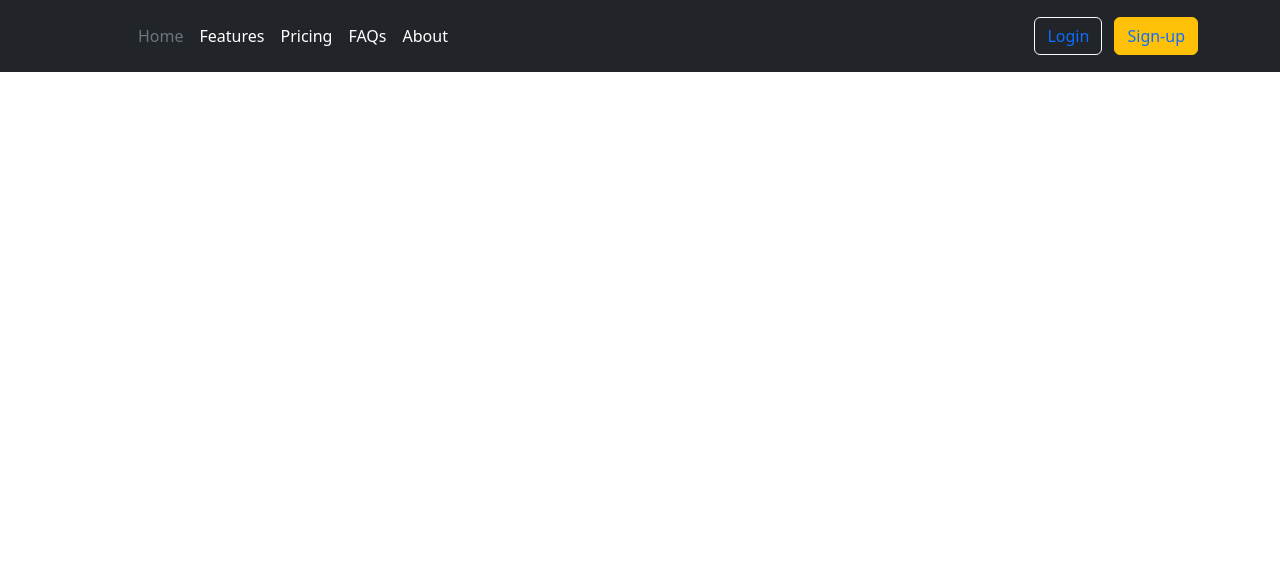
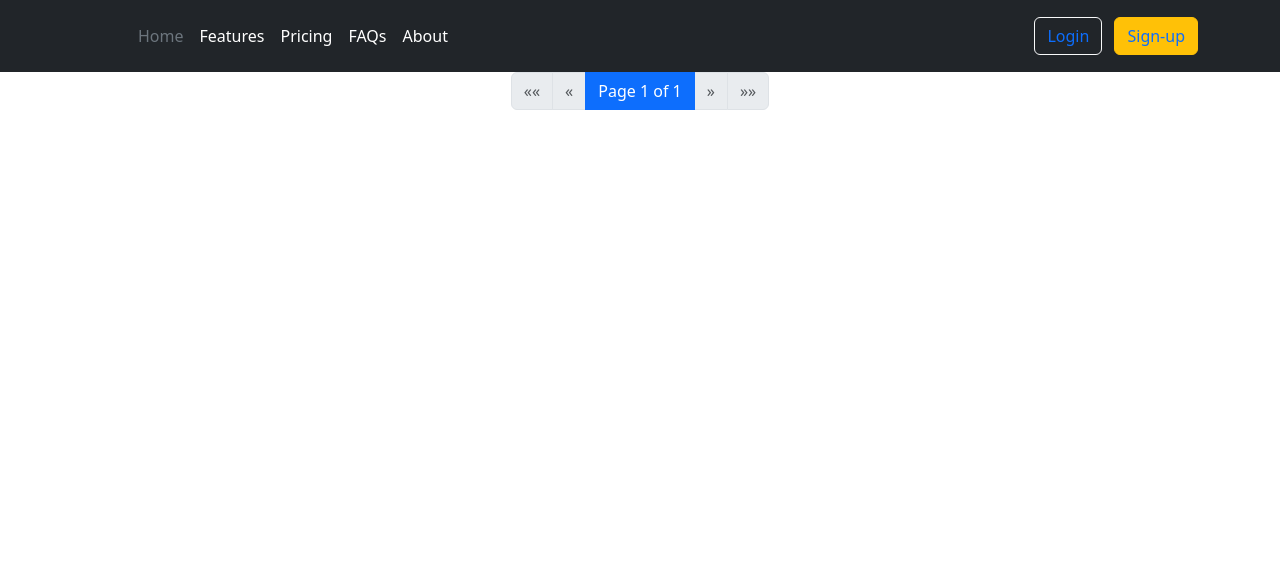
Before and after one commit to Sajjadhosseinrezaei/SportClub, a Django app: page /players/players_list in a window 1280 px wide. Shown: the top 567 px of the page. Run offline with Django 5.2, Linux system fonts and the light colour scheme; data that the repository does not hold is empty; parts of the project's set-up code (start-up, migrations or seed data) failed here and were passed over.

Commit message:
add requirements.txt and show playres list in template

```diff
--- a/players/templates/players/players_list.html
+++ b/players/templates/players/players_list.html
@@ -1,6 +1,72 @@
 {% extends "index.html" %}
 {% block content %}
-    {% for player in players %}
-        <p>{{ player}}</p>
-    {% endfor %}
+    <div class="row row-cols-1 row-cols-md-3 g-2">
+        {% for player in players %}
+            <div class="col">
+                <div class="card h-100 w-50">
+                    <img src="{{ player.img.url }}" class="card-img-top" alt="...">
+                    <div class="card-body">
+                        <h5 class="card-title">{{ player.name }}</h5>
+                        <p class="card-text">{{ player.age }}</p>
+                        <p class="card-text">{{ player.position }}</p>
+                    </div>
+                    <div class="card-footer">
+                        <small class="text-body-secondary">{{ player.created }}</small>
+                    </div>
+                </div>
+            </div>
+        {% endfor %}
+    </div>
+    <nav aria-label="Page navigation">
+        <ul class="pagination justify-content-center">
+            {% if page_obj.has_previous %}
+                <li class="page-item">
+                    <a class="page-link" href="?page=1" aria-label="First">
+                        <span aria-hidden="true">&laquo;&laquo;</span>
+                    </a>
+                </li>
+                <li class="page-item">
+                    <a class="page-link" href="?page={{ page_obj.previous_page_number }}" aria-label="Previous">
+                        <span aria-hidden="true">&laquo;</span>
+                    </a>
+                </li>
+            {% else %}
+                <li class="page-item disabled">
+                    <span class="page-link">&laquo;&laquo;</span>
+                </li>
+                <li class="page-item disabled">
+                    <span class="page-link">&laquo;</span>
+                </li>
+            {% endif %}
+
+            <li class="page-item active">
+            <span class="page-link">
+                Page {{ page_obj.number }} of {{ paginator.num_pages }}
+            </span>
+            </li>
+
+            {% if page_obj.has_next %}
+                <li class="page-item">
+                    <a class="page-link" href="?page={{ page_obj.next_page_number }}" aria-label="Next">
+                        <span aria-hidden="true">&raquo;</span>
+                    </a>
+                </li>
+                <li class="page-item">
+                    <a class="page-link" href="?page={{ paginator.num_pages }}" aria-label="Last">
+                        <span aria-hidden="true">&raquo;&raquo;</span>
+                    </a>
+                </li>
+            {% else %}
+                <li class="page-item disabled">
+                    <span class="page-link">&raquo;</span>
+                </li>
+                <li class="page-item disabled">
+                    <span class="page-link">&raquo;&raquo;</span>
+                </li>
+            {% endif %}
+        </ul>
+    </nav>
+
+
+
 {% endblock %}
--- a/players/views.py
+++ b/players/views.py
@@ -8,3 +8,4 @@ class PlayersListView(ListView):
     model = Players
     template_name = 'players/players_list.html'
     context_object_name = 'players'
+    paginate_by = 10
--- a/templates/index.html
+++ b/templates/index.html
@@ -24,7 +24,7 @@
 
 {% include 'inc/messages.html' %}
 </header>
-<main>
+<main class="p-2">
 {% block content %}
 
 {% endblock %}
```
Also changed, not shown: requirements.txt (added, +15 -0 lines).
